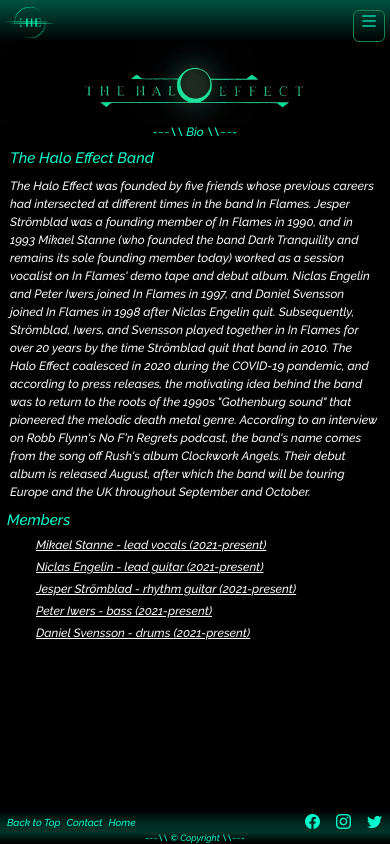
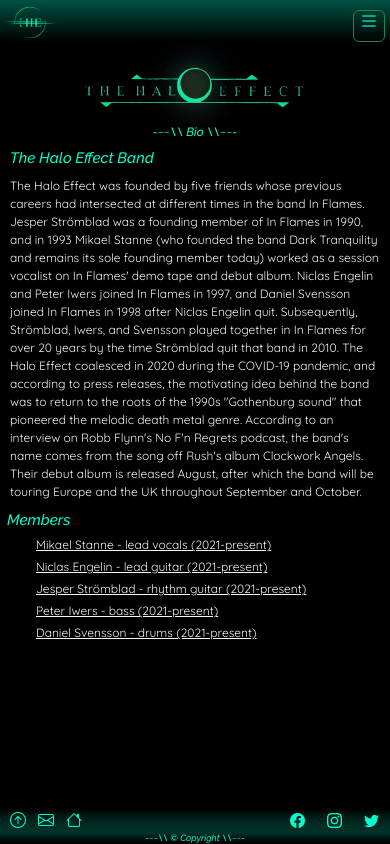
Before and after one commit to Dani3lBz/theHaloeffect, a plain HTML site: page pages/bio.html in a window 390 px wide. Drawn offline with nearby package versions, Linux system fonts and the light colour scheme.

Commit message:
footer icons arreglo medida 991 responsive

```diff
--- a/css/styles.css
+++ b/css/styles.css
@@ -1,14 +1,14 @@
 /* css general logo nav menu footer */
 html {
     font-size: 62,5%;
-    font-family: 'Raleway', sans-serif;
+    font-family: 'Raleway', 'Quicksand', sans-serif;
 }
 body {
     background-color: black;
     position: relative;
     padding-bottom: 3px;
     min-height: 100vh;
-    --bs-body-font-family: 'Raleway', sans-serif;
+    --bs-body-font-family: 'Raleway', 'Quicksand', sans-serif;
 }
 .fullGrid {
    display: grid;
@@ -100,8 +100,8 @@
 .foot ul li a {
     color: #00ffcc;
     text-decoration: none;
-    font-size: 14px;
-    padding: 4px 3px;
+    font-size: 21px;
+    padding: 4px 6px;
 }
 /*Arreglo para dejar menú footer en un extremo y RRSS en el otro*/
 .relleno {
@@ -171,6 +171,7 @@
     color: whitesmoke;
 }
 .news__article--text {
+    font-family: 'Quicksand';
     font-size: 16px;
     margin: 15px 5px;
     width: 95%;
@@ -223,6 +224,7 @@
     --bs-link-hover-color: rgb(115, 236, 115);
 }
 .bio__article {
+    font-family: 'Quicksand';
     margin: 7px;
 }
 .bio__band {
@@ -238,6 +240,7 @@
     margin: 4px;
 }
 .band__links li a {
+    font-family: 'Quicksand';
     color: whitesmoke;
 }
 .band {
@@ -408,9 +411,6 @@
 }
 /*arreglo para laptop 1024px según Chrome*/
 @media screen and (max-width: 1024px){
-    .foot ul li a {
-        font-size: 12px;
-    }
     .fullGrid {
         grid-template-rows:auto 245px 530px 559px 45px;
     }
@@ -450,6 +450,29 @@
         margin-left: 18px;
     }
 }
+/*tamaño intermedio para mejor responsive"*/
+@media screen and (max-width: 991px){
+    .bioGrid {
+        grid-template-rows: auto 186px 640px 50px;
+    }
+	.bio__wiki--title {
+        font-size: 15px;
+        margin: 10px;
+    }
+    .bio__article {
+        font-size: 12px;
+        margin: 10px;
+    }
+    .bio__band {
+        font-size: 15px;
+    }
+    .band__links a {
+        font-size: 12px;
+    }
+    .contactGrid {
+        grid-template-rows: auto 248px 600px auto;
+    }
+}
 /*Tablet 768px según Chrome y Responsively*/
 @media screen and (max-width: 768px){
     .fullGrid {
@@ -459,9 +482,6 @@
         width: 80px;
     }
     .header__menuList a {
-        font-size: 14px;
-    }
-    .footer__links li {
         font-size: 14px;
     }
     .copyright{
@@ -547,7 +567,7 @@
         font-size: 12px;
     }
     .foot ul li a {
-        font-size: 10px;
+        font-size: 16px;
     }
     .bi-facebook {
         font-size: 15px;
--- a/pages/bio.html
+++ b/pages/bio.html
@@ -8,8 +8,7 @@
         <link rel="shortcut icon" href="../media/images/favicon.ico" type="image/x-icon">
         <link rel="preconnect" href="https://fonts.googleapis.com">
         <link rel="preconnect" href="https://fonts.gstatic.com" crossorigin>
-        <link href="https://fonts.googleapis.com/css2?family=Roboto:ital,wght@0,100;0,300;1,100;1,300&display=swap" rel="stylesheet">
-        <link href="https://fonts.googleapis.com/css2?family=Raleway:ital,wght@1,200;1,300;1,500&family=Roboto:ital,wght@0,100;0,300;1,100;1,300&display=swap" rel="stylesheet">
+        <link href="https://fonts.googleapis.com/css2?family=Raleway:ital,wght@1,200;1,300;1,500&family=Quicksand:wght@300;400;500&display=swap" rel="stylesheet">
         <link rel="stylesheet" href="https://cdnjs.cloudflare.com/ajax/libs/animate.css/4.1.1/animate.min.css"/>
         <!--Bootstrap link-->
         <link href="https://cdn.jsdelivr.net/npm/bootstrap@5.2.1/dist/css/bootstrap.min.css" rel="stylesheet" integrity="sha384-iYQeCzEYFbKjA/T2uDLTpkwGzCiq6soy8tYaI1GyVh/UjpbCx/TYkiZhlZB6+fzT" crossorigin="anonymous">
@@ -67,9 +66,9 @@
             <footer id="pie" class="pie fix-bottom navbar-dark bg-grad">
                 <div class="container-fluid foot">
                     <ul class="footer__links">
-                        <li><a href="#casa">Back to Top</a></li>
-                        <li><a href="./contact.html">Contact</a></li>
-                        <li><a href="../index.html">Home</a></li>
+                        <li><a href="#casa"><i class="bi bi-arrow-up-circle"></i></a></li>
+                        <li><a href="./contact.html"><i class="bi bi-envelope"></i></a></li>
+                        <li><a href="../index.html"><i class="bi bi-house"></i></a></li>
                         <li class="relleno"><a class="fill" href=""></a></li>
                         <li class="relleno"><a class="fill" href=""></a></li>
                         <li class="r"><a class="footer__icons" href="https://www.facebook.com/thehaloeffectse/" target="_blank"><i class="bi bi-facebook"></i></a></li>
```
Also changed, not shown: index.html (+4 -5 lines), pages/contact.html (+4 -5 lines), pages/gallery.html (+4 -5 lines), pages/music.html (+4 -5 lines).
